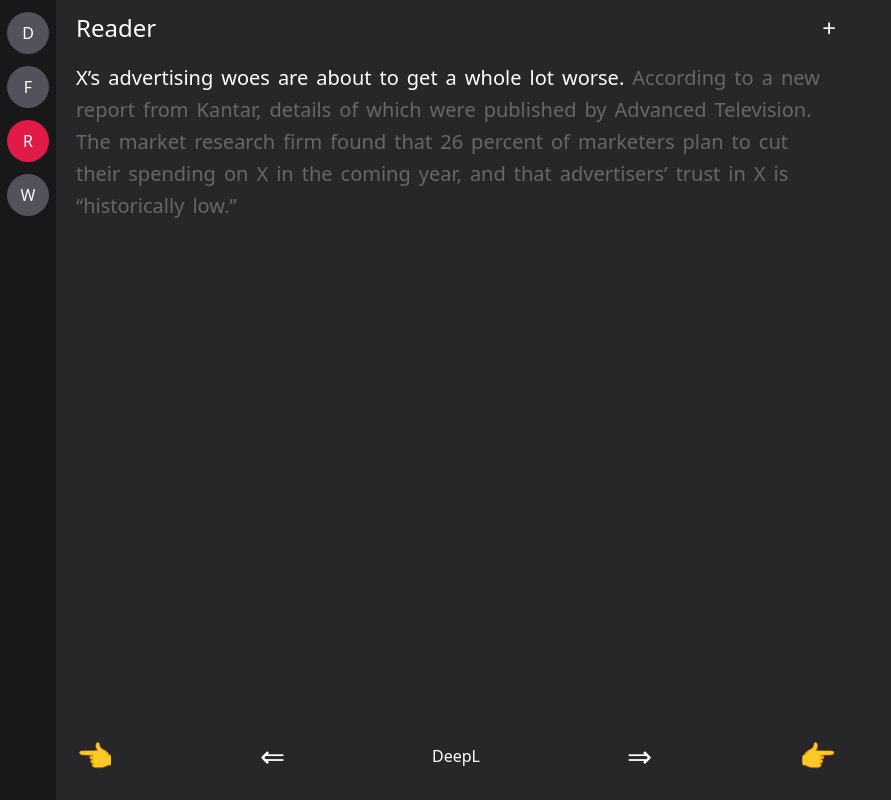
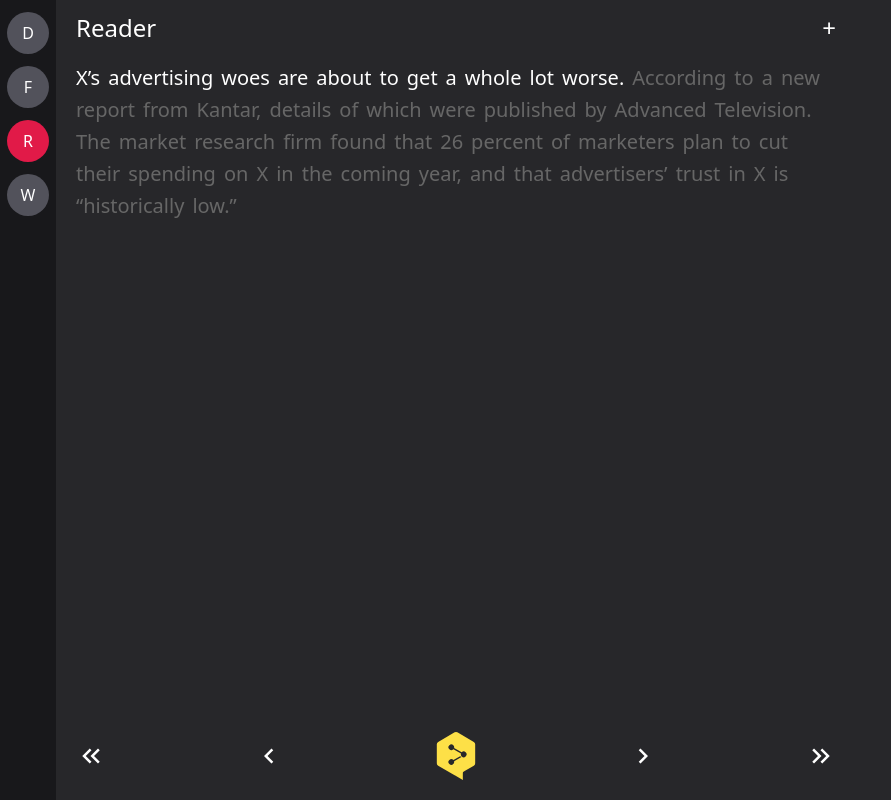
Before and after one commit to na-ah/WordBucket, a Next.js app: page /reader in a window 1280 px wide. Shown: the whole page, without its empty margins (0-891 px from the left). Built offline with nearby package versions, Linux system fonts and the light colour scheme; no server answers.

Commit message:
feat: /reader buttonのアイコンを変更

```diff
--- a/components/reader/readerButtons.tsx
+++ b/components/reader/readerButtons.tsx
@@ -1,4 +1,11 @@
 import { ReaderButtonProps } from "@/types/types";
+import {
+  MdOutlineKeyboardArrowLeft,
+  MdOutlineKeyboardArrowRight,
+  MdOutlineKeyboardDoubleArrowLeft,
+  MdOutlineKeyboardDoubleArrowRight,
+} from "react-icons/md";
+import { SiDeepl } from "react-icons/si";
 
 export default function ReaderButtons({
   currentSentence,
@@ -13,13 +20,13 @@
         className="text-3xl"
         onClick={paragraphIndexDecrease}
       >
-        👈
+        <MdOutlineKeyboardDoubleArrowLeft />
       </button>
       <button
         className="text-3xl"
         onClick={sentenceIndexDecrease}
       >
-        ⇐
+        <MdOutlineKeyboardArrowLeft />
       </button>
       <button>
         <a
@@ -30,20 +37,20 @@
           target="_blank"
           rel="noopener noreferrer"
         >
-          DeepL
+          <SiDeepl className="text-5xl text-yellow-300" />
         </a>
       </button>
       <button
         className="text-3xl"
         onClick={sentenceIndexIncrease}
       >
-        ⇒
+        <MdOutlineKeyboardArrowRight />
       </button>
       <button
         className="text-3xl"
         onClick={paragraphIndexIncrease}
       >
-        👉
+        <MdOutlineKeyboardDoubleArrowRight />
       </button>
     </>
   );
```
